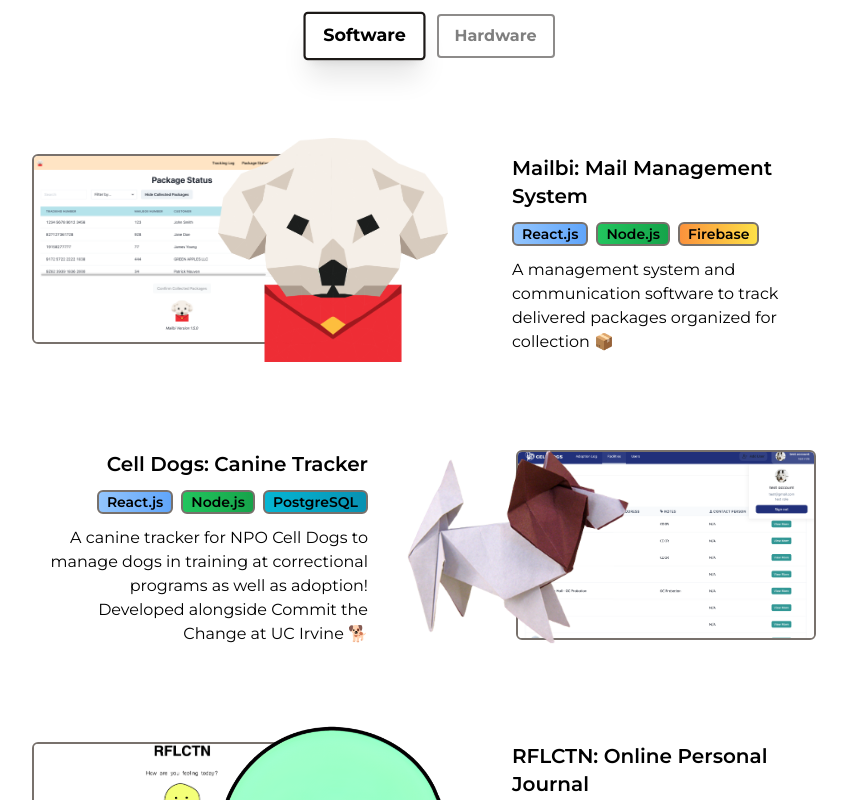
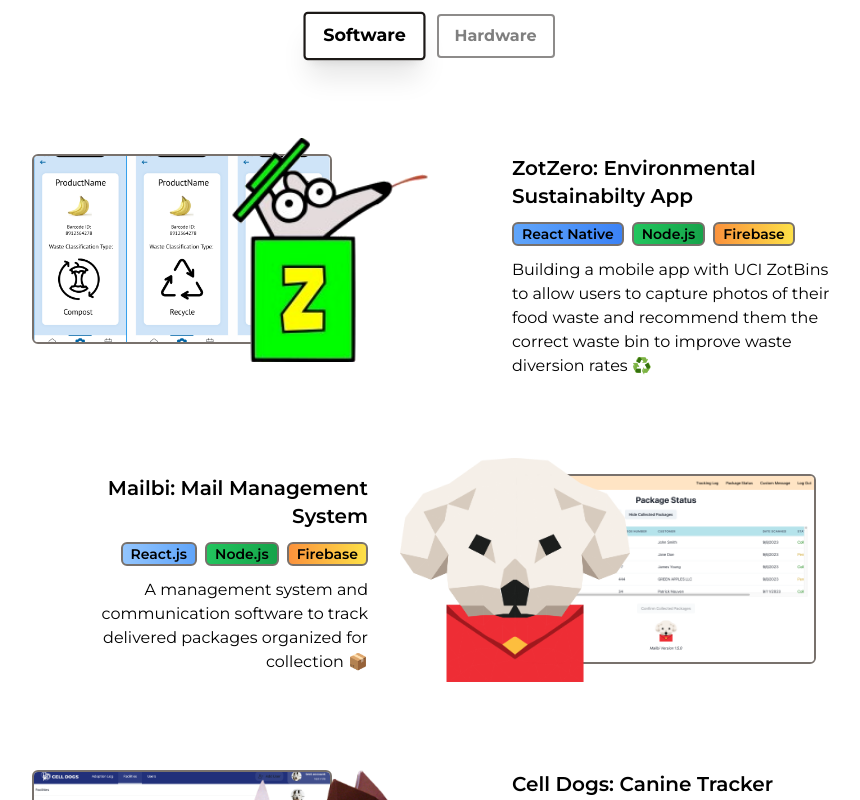
Before and after one commit to evanpservito/evanservitoapp, a React (Vite) app: page / in a window 1280 px wide. Shown: the part 720-1520 px from the top of the page, without its empty margins (208-1068 px from the left). Built offline with nearby package versions, Linux system fonts and the light colour scheme.

Commit message:
add zotzero, update resume

```diff
--- a/src/data/languages.js
+++ b/src/data/languages.js
@@ -1,5 +1,6 @@
 export default {
   "React.js": "bg-gradient-to-r from-blue-300 to-blue-400",
+  "React Native": "bg-gradient-to-r from-blue-400 to-blue-500",
   "Node.js": "bg-gradient-to-r from-green-500 to-green-600",
   Firebase: "bg-gradient-to-r from-orange-400 to-yellow-300",
   PostgreSQL: "bg-gradient-to-r from-cyan-500 to-cyan-600",
--- a/src/data/software.js
+++ b/src/data/software.js
@@ -1,4 +1,12 @@
 export default [
+  {
+    title: "ZotZero: Environmental Sustainabilty App",
+    imgUrl: "/assets/zotzero-design.png",
+    layerUrl: "/assets/zotbins-logo.png",
+    stack: ["React Native", "Node.js", "Firebase"],
+    description:
+      "Building a mobile app with UCI ZotBins to allow users to capture photos of their food waste and recommend them the correct waste bin to improve waste diversion rates ♻️",
+  },
   {
     title: "Mailbi: Mail Management System",
     imgUrl: "/assets/mailbi-package-status.png",
```
Also changed, not shown: public/assets/zotzero-design.png (added), 1 other file (tests, documents, lock files or other folders).
